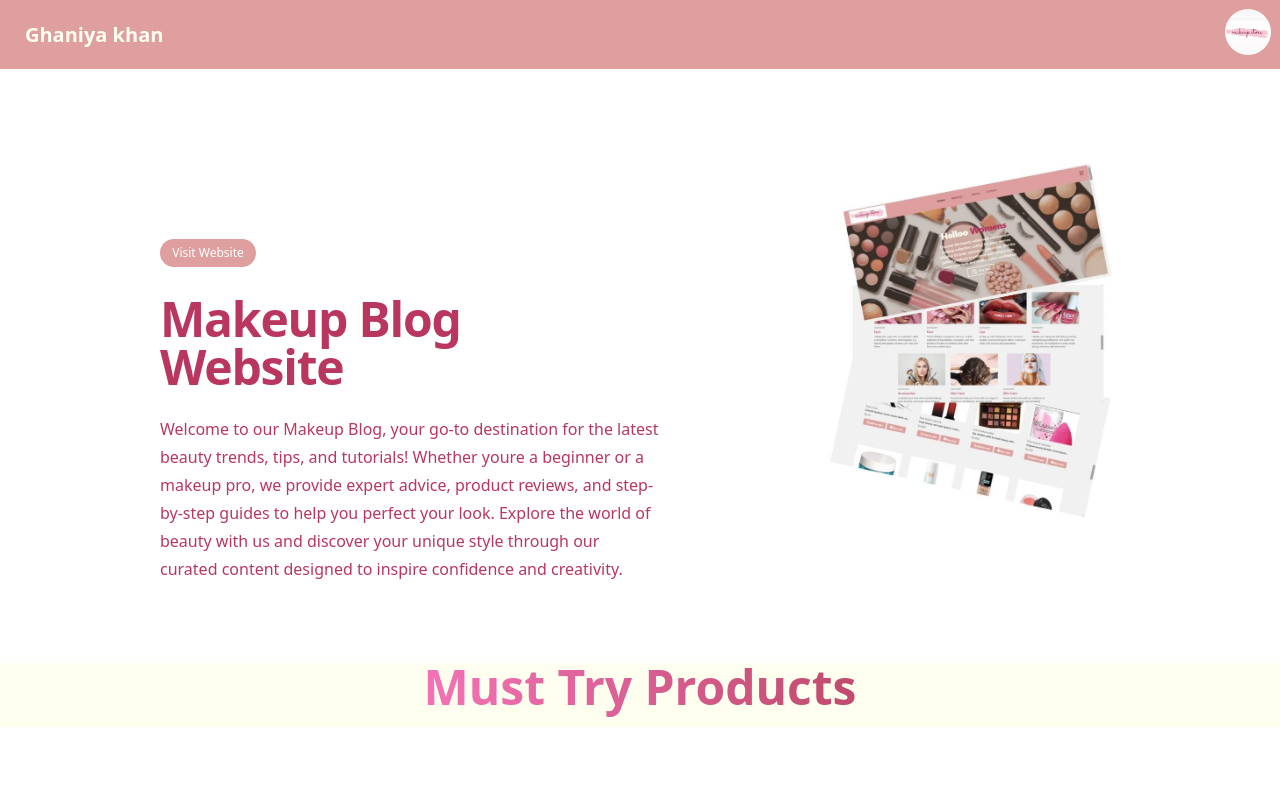
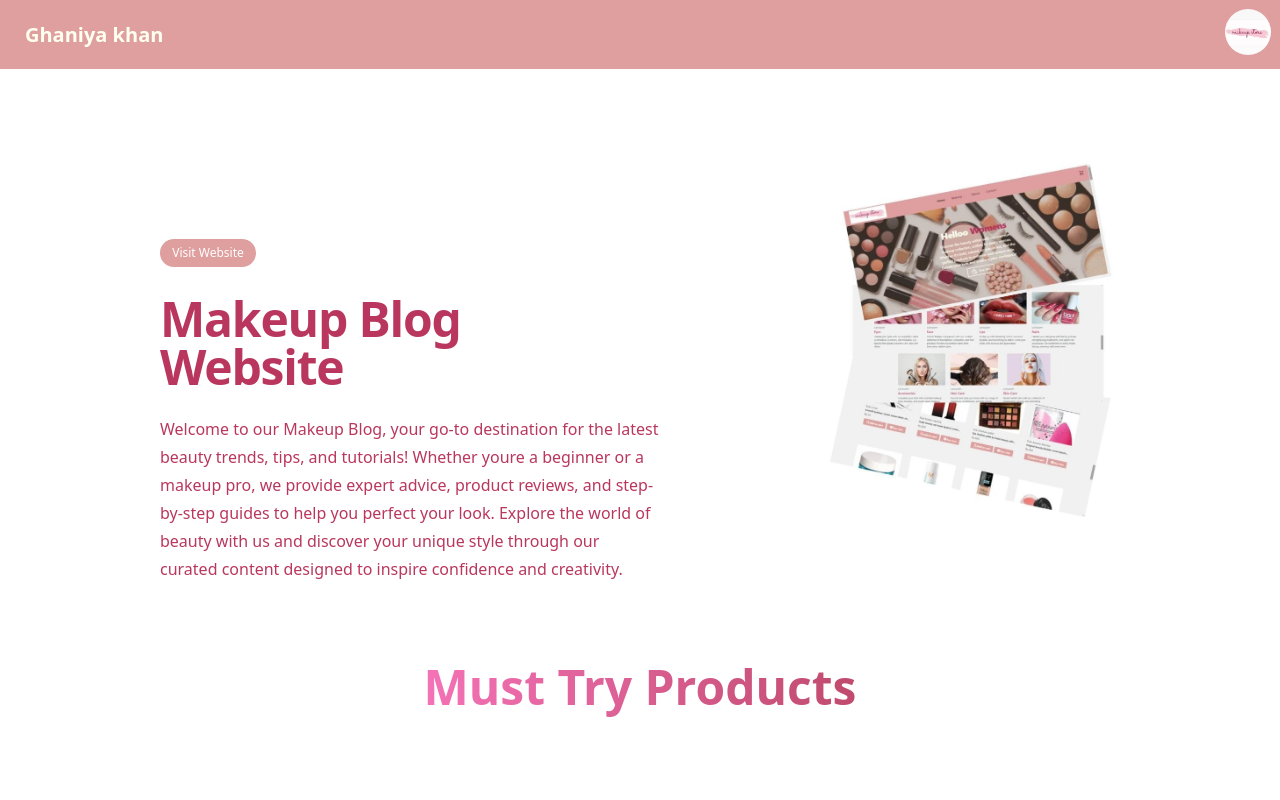
Before and after one commit to Ghaniya08/beautyblog, a Next.js app: page / in a window 1280 px wide. Shown: the top 800 px of the page. Built offline with nearby package versions, Linux system fonts and the light colour scheme.

Commit message:
Update page.tsx

```diff
--- a/src/app/page.tsx
+++ b/src/app/page.tsx
@@ -6,7 +6,7 @@ import Trends from "@/components/Trends";
 
 export default function Home() {
   return (
-  <div className="bg-myWhite">
+  <div className="bg-white">
 
     <Homepage/>
 
```
